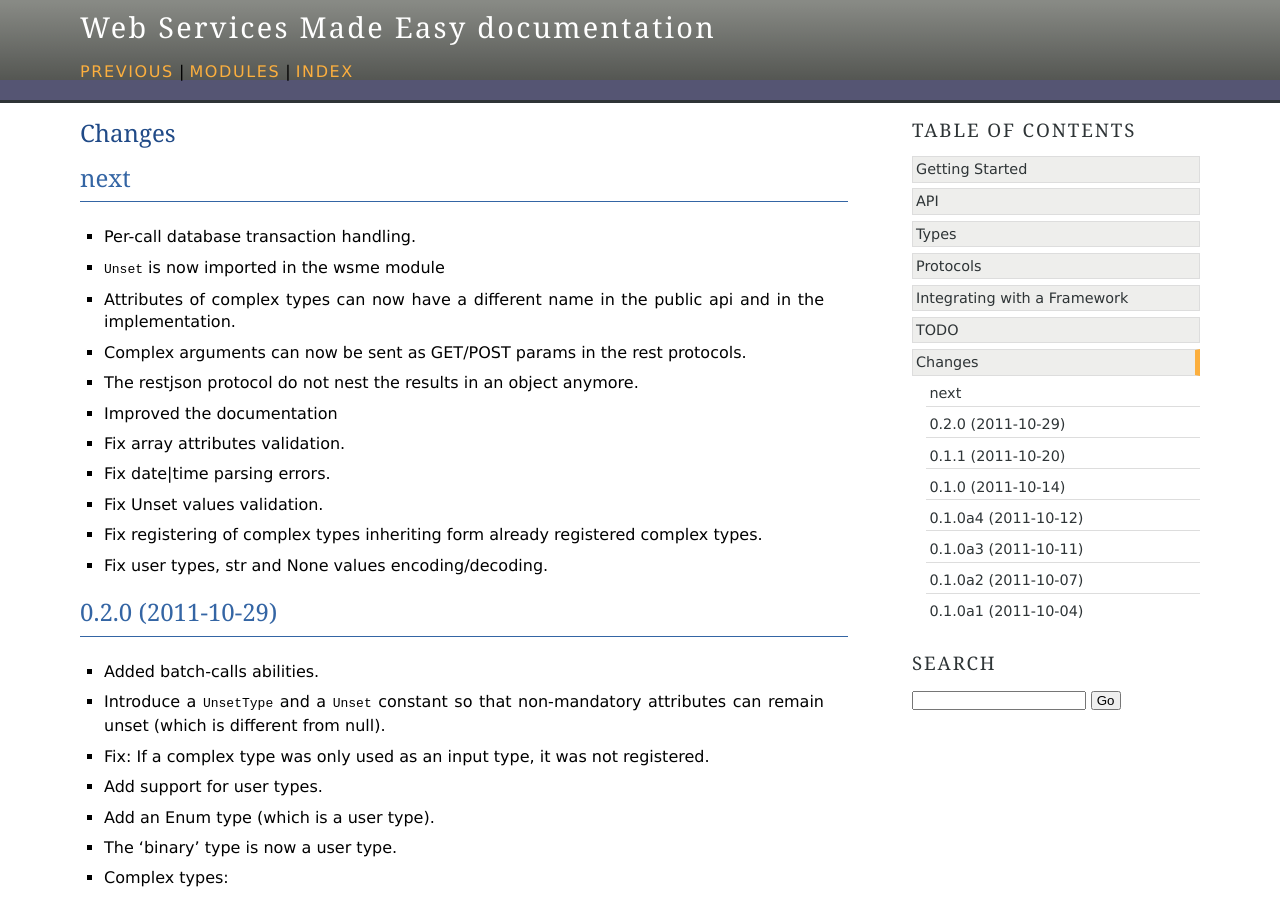
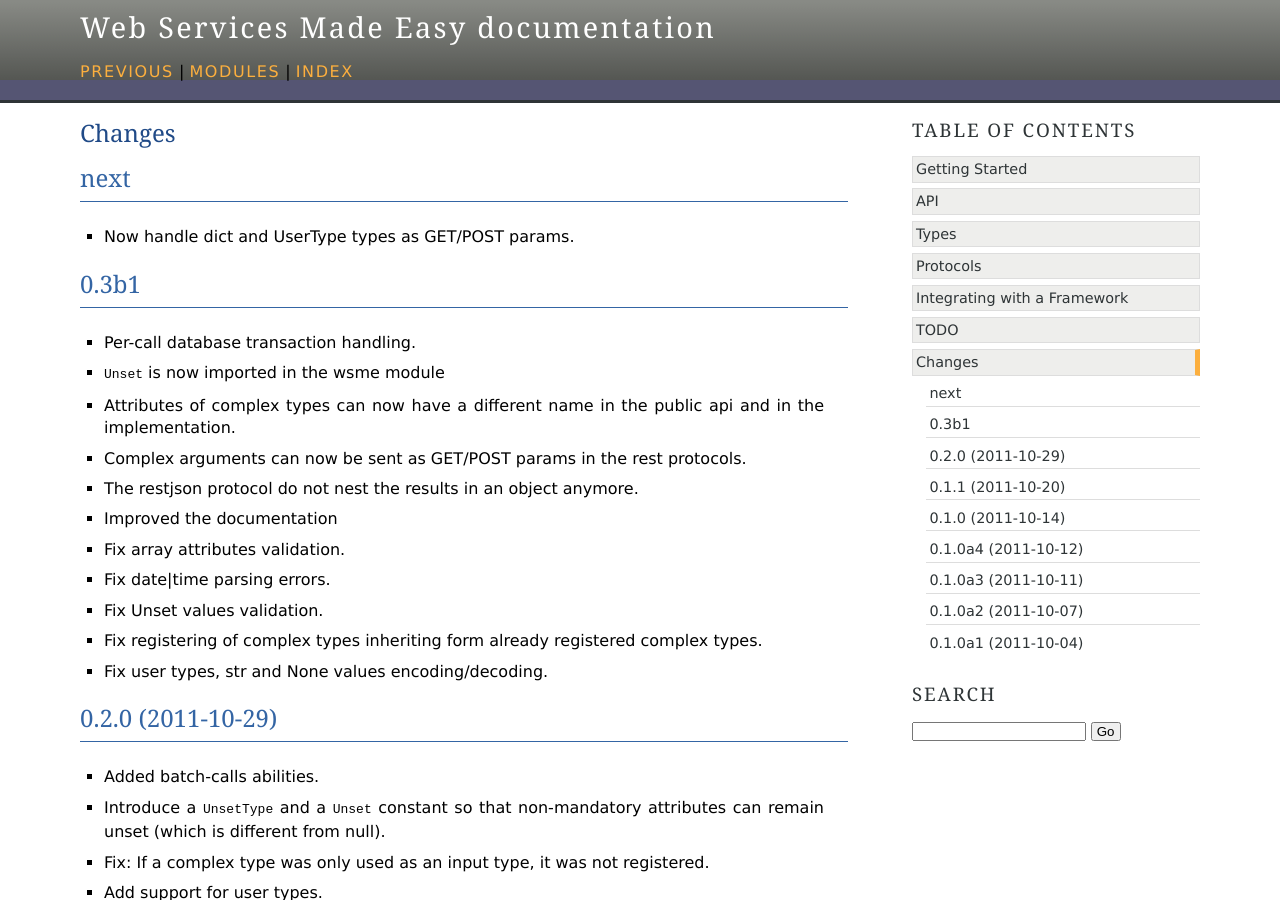
Before and after one commit to openstack-archive/wsme, a Sphinx documentation site: the page built from doc/changes.rst, in a window 1280 px wide and 900 px high. Built offline with Sphinx 7.4.7, drawn with Linux system fonts in a browser that asks for light colours; the version number could not be read and is left out.

Commit message:
Update the documentation

```diff
--- a/doc/changes.rst
+++ b/doc/changes.rst
@@ -3,6 +3,11 @@ Changes
 
 next
 ----
+
+*   Now handle dict and UserType types as GET/POST params.
+
+0.3b1
+-----
 
 *   Per-call database transaction handling.
 
```
